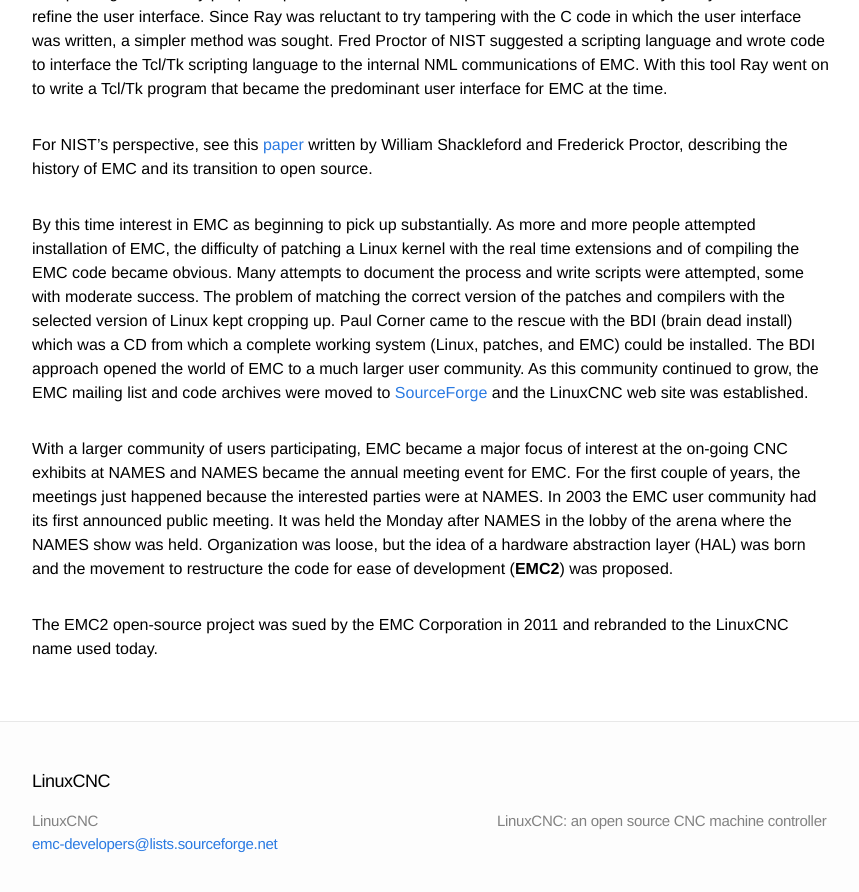
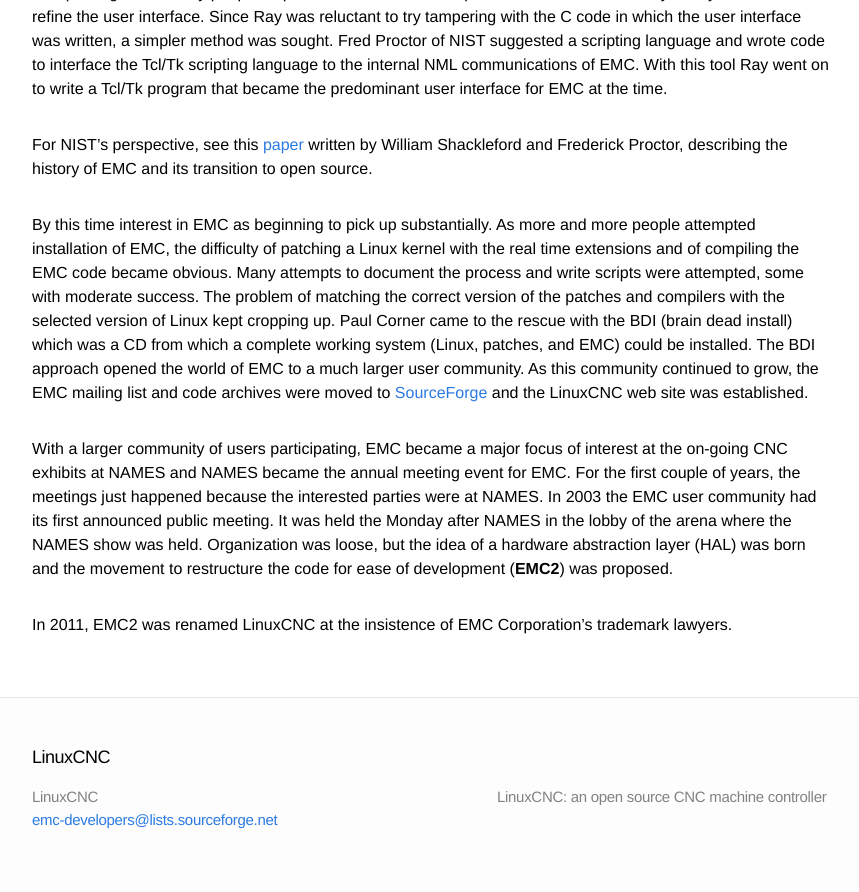
Before and after one commit to LinuxCNC/wlo, a Jekyll site: the page built from history/index.md, in a window 1280 px wide and 900 px high, scrolled down 1070 px. Shown: the top 892 px of the window, without its empty margins (208-1067 px from the left). Built offline with Jekyll 4.4.1, drawn with Linux system fonts in a browser that asks for light colours.

Commit message:
Carefully choose euphemism

```diff
--- a/history/index.md
+++ b/history/index.md
@@ -86,5 +86,5 @@
 layer (HAL) was born and the movement to restructure the code for ease
 of development (**EMC2**) was proposed.
 
-The EMC2 open-source project was sued by the EMC Corporation in 2011
-and rebranded to the LinuxCNC name used today.
+In 2011, EMC2 was renamed LinuxCNC at the insistence of EMC Corporation's
+trademark lawyers.
```
